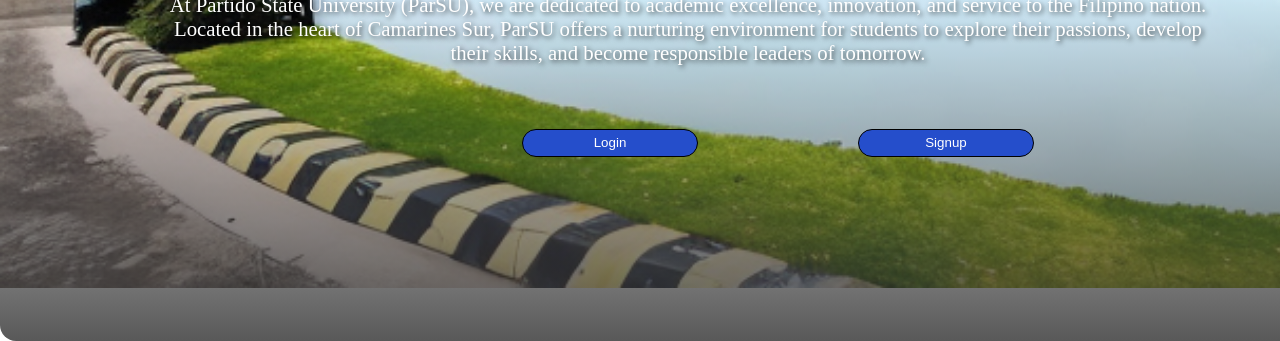
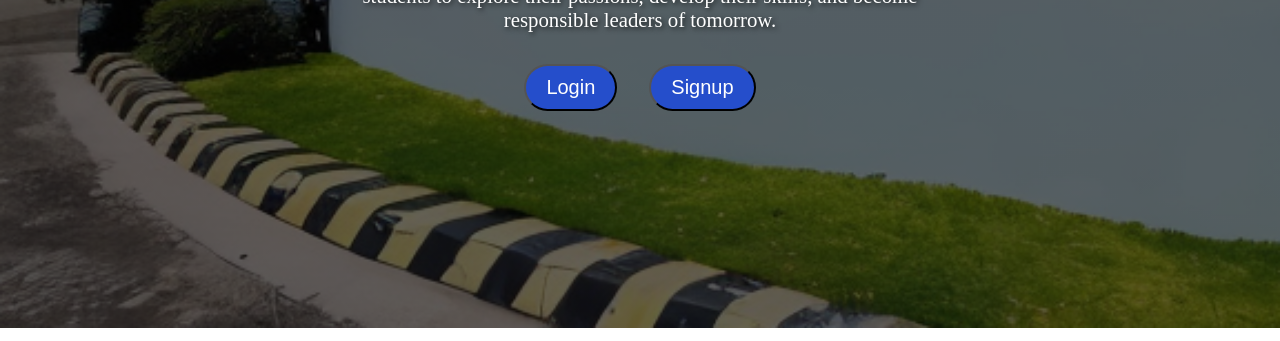
Before and after one commit to jijihherzst/Final-Output, a plain HTML site: page index.html in a window 1280 px wide. Shown: the part 472-813 px from the top of the page. Drawn offline with Linux system fonts and the light colour scheme.

Commit message:
Changes to be committed: 	modified:   index.html 	modified:   landingpage.css 	modified:   login.html

```diff
--- a/index.html
+++ b/index.html
@@ -3,11 +3,21 @@
   <head>
     <meta charset="UTF-8" />
     <meta name="viewport" content="width=device-width, initial-scale=1.0" />
-    <title>Document</title>
+    <link
+      rel="shortcut icon"
+      href="52f1c11b-ebbc-49a6-80e3-10e4865b9c26.png"
+      type="image/png"
+    />
+    <link rel="stylesheet" href="landingpage.css" />
+    <link
+      href="https://fonts.googleapis.com/css2?family=Montserrat:wght@300&family=Open+Sans:wght@300&display=swap"
+      rel="stylesheet"
+    />
+    <title>University Scheduling System</title>
   </head>
   <body>
     <div class="blur">
-      <div>
+      <div class="wrap">
         <div class="static">
           <section>
             <h1>Welcome to Partido State University</h1>
@@ -40,5 +50,4 @@
       </div>
     </div>
   </body>
-  <link rel="stylesheet" href="landingpage.css" />
 </html>
--- a/landingpage.css
+++ b/landingpage.css
@@ -1,99 +1,71 @@
-*{
+* {
   margin: 0;
   padding: 0;
   box-sizing: border-box;
 }
 
-body{
+body {
   display: flex;
   justify-content: center;
   align-items: center;
-    height: 95vh;
-    background-image: url(aee4e51b-8985-43e1-bc63-a99f8fc4a61e.png);
+  height: 100vh;
+  background: linear-gradient(rgba(0, 0, 0, 0.6), rgba(0, 0, 0, 0.6)),
+    url(aee4e51b-8985-43e1-bc63-a99f8fc4a61e.png);
   background-repeat: no-repeat;
   background-size: cover;
   color: white;
   text-shadow: 2px 2px 5px rgba(0, 0, 0, 0.7);
-
 }
 
+p {
+  text-align: center;
+}
 
+h1 {
+  font-size: 80px;
+  text-align: center;
+}
 
-.blur{
-    width: 100%;
-    height: 114%;
-    border-top-left-radius: 1rem;
-    border-bottom-left-radius: 1rem;
-    background: linear-gradient(to bottom, rgba(0, 0, 0, 0) 60%, rgba(47, 47, 47, 0.8) 100%);
-    color: white;
-    padding: 10px;
+.secondtext {
   display: flex;
+  margin: 1rem;
+  font-size: 2rem;
+  h3 {
+    text-align: center;
+  }
+}
+
+.thirdtext {
+  display: flex;
+  margin-bottom: 2rem;
+  font-size: 1.3rem;
+  max-width: 600px;
+  p {
+    text-align: center;
+  }
+}
+.wrap,
+.static {
+  display: flex;
+  flex-direction: column;
   justify-content: center;
   align-items: center;
 }
 
-p{
-    width: 65rem;
-    margin-left: 6rem;
-    text-align: center;
-
+.buttons {
+  display: flex;
+  gap: 2rem;
+  button {
+    font-size: 20px;
+    padding: 10px 20px;
+    background-color: rgb(37, 78, 203);
+    color: white;
+    border-radius: 2cap;
+    cursor: pointer;
   }
 
-h1{
-    font-size: 6rem;
-
-}
-
-.secondtext{
-    display:flex ;
-    justify-content: center;
-    align-items: center;
-    font-size: larger;
-    margin-bottom: 0.5rem;
-    font-size: 2rem;
-
-
-}
-
-
-
-.thirdtext{
-    display: flex;
-    justify-content: center;
-    align-items: center;
-    margin-bottom:2rem ;
-    font-size: 1.3rem;
-
-}
-
-.buttons{
-    display: flex;
-    justify-content: center;
-    justify-items: center;
-    margin-left: 20rem;
-    padding: 2rem;
-    position:  fixed;
-
-
-    button{
-        border: solid black 1px;
-        width: 11rem;
-        margin-left: 10rem;
-        height: 1.8rem;
-        background-color: rgb(37, 78, 203);
-        color: white;
-        border-radius: 1rem;
-        margin-bottom: 3rem;
-
-    }
-
-    button:hover{
+  button:hover {
     color: rgb(255, 247, 0);
-        font-size: 1rem;
-        height: 2rem;
     background-color: rgb(0, 110, 255);
-
-
-
   }
 }
```
Also changed, not shown: login.html (+1 -1 lines). Lines whose indentation alone changed are shown as unchanged.
